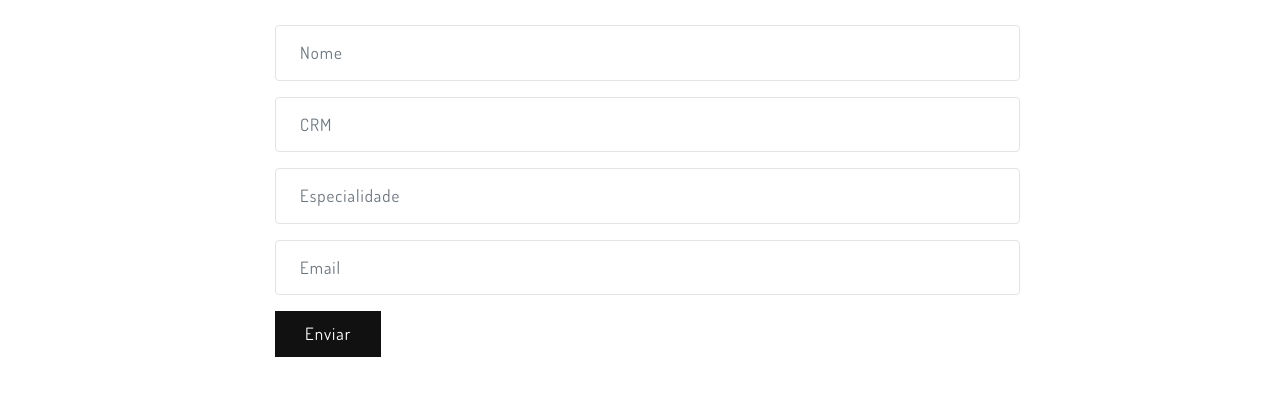
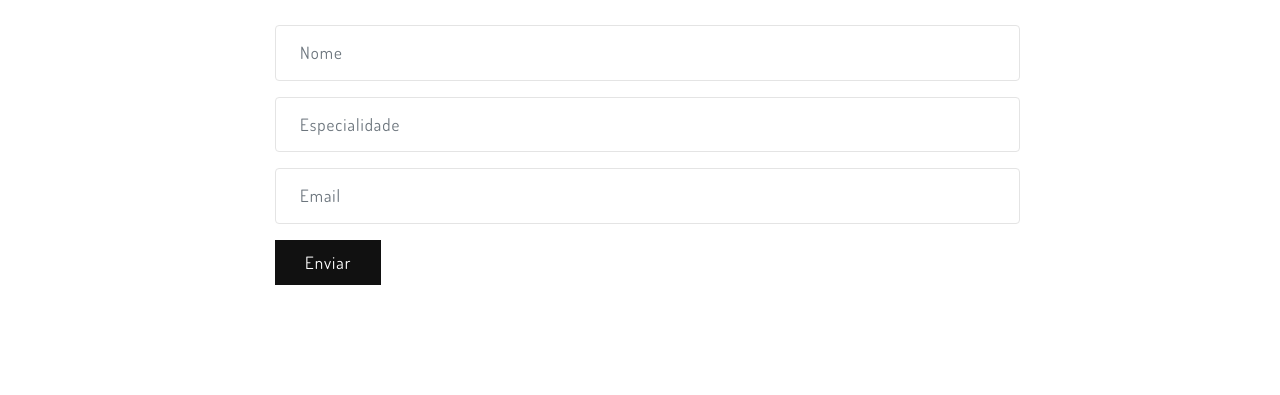
Before and after one commit to jacksonCamargo/System-HairDresser, a plain HTML site: page Projeto System_hairDresser_V1/cadastro-cabelereiro.html in a window 1280 px wide. Shown: the part 379-774 px from the top of the page. Drawn offline with nearby package versions, Linux system fonts and the light colour scheme.

Commit message:
excluindo campo CRM

```diff
--- a/Projeto System_hairDresser_V1/cadastro-cabelereiro.html
+++ b/Projeto System_hairDresser_V1/cadastro-cabelereiro.html
@@ -59,9 +59,6 @@
 									<input type="text" name="nome" class="form-control" placeholder="Nome" required="">
 								</div>
 								<div class="form-group">
-									<input type="text" name="crm" class="form-control" placeholder="CRM" required="">
-								</div>
-								<div class="form-group">
 									<input type="text" name="especialidade" class="form-control"
 										placeholder="Especialidade" required="">
 								</div>
```
